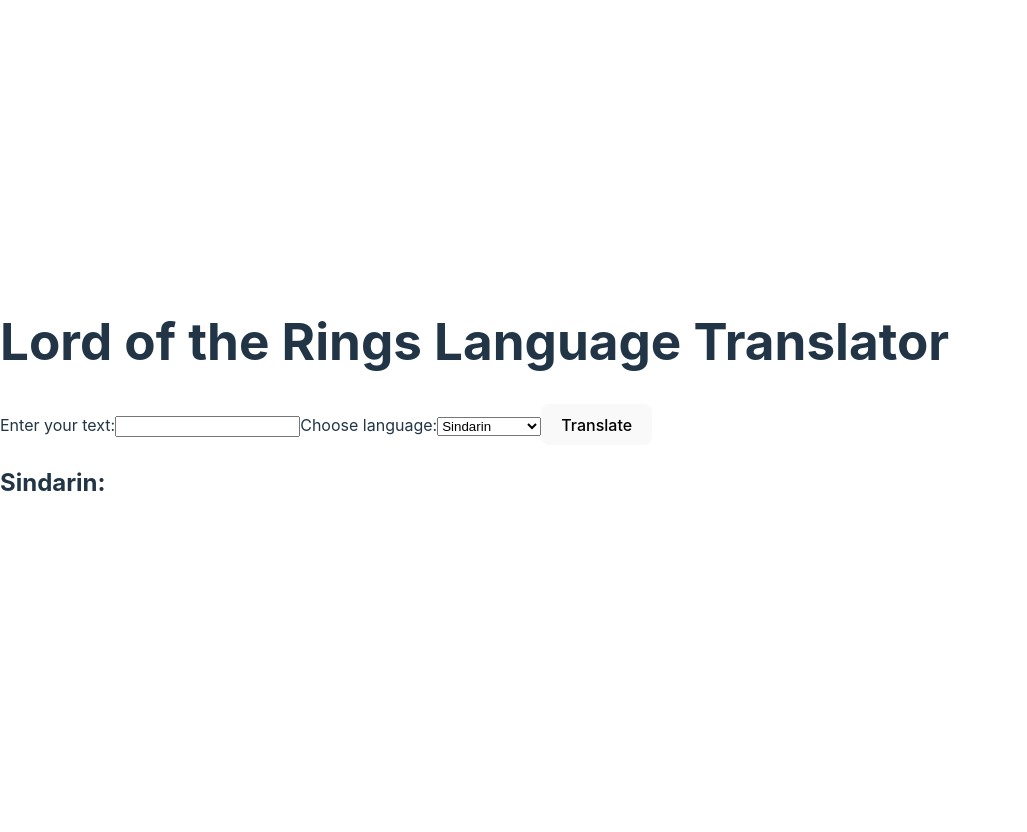
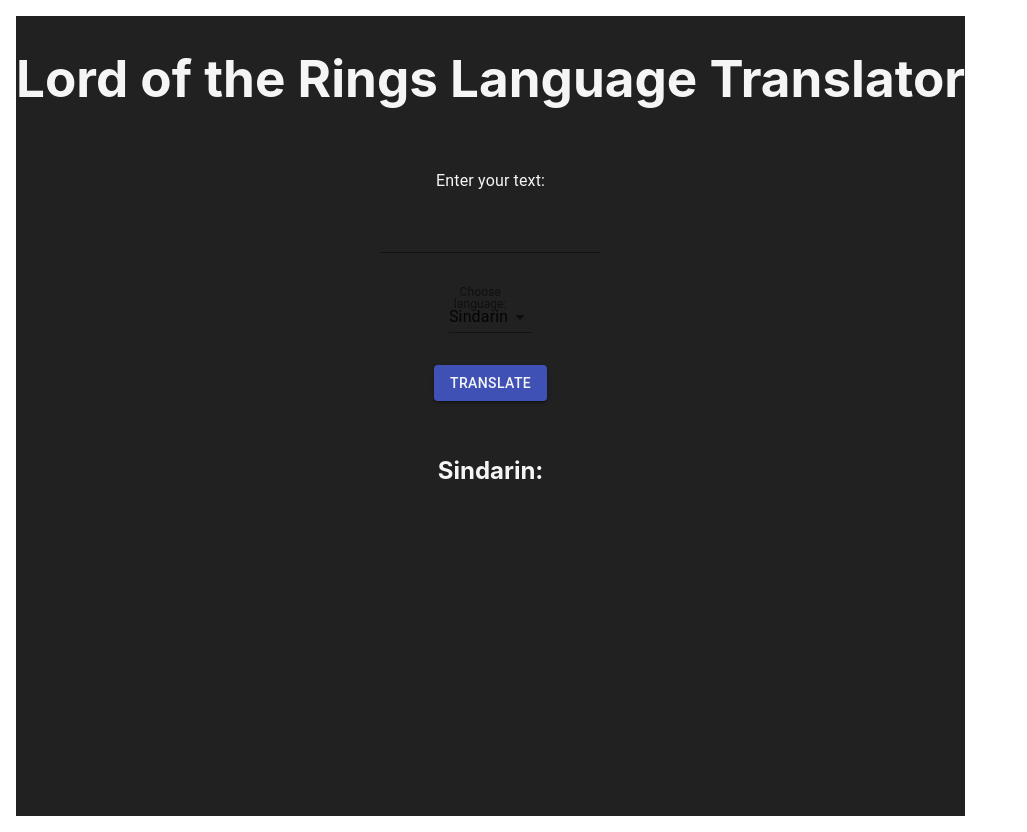
Before and after one commit to milliorn/lord-of-the-rings-language-translator, a React (Vite) app: page / in a window 1280 px wide. Shown: the whole page, without its empty margins (0-1027 px from the left). Before the commit the page ends 800 px from the top, so only its background shows below. Built offline with nearby package versions, Linux system fonts and the light colour scheme.

Commit message:
fixed install. centered text

```diff
--- a/package.json
+++ b/package.json
@@ -9,6 +9,7 @@
     "preview": "vite preview"
   },
   "dependencies": {
+    "@material-ui/core": "^4.12.4",
     "@emotion/react": "^11.11.1",
     "@emotion/styled": "^11.11.0",
     "@mui/material": "^5.14.20",
--- a/src/App.tsx
+++ b/src/App.tsx
@@ -1,53 +1,114 @@
-import React, { useState } from "react";
+import React, { ChangeEvent, FormEvent, useState } from "react";
+
+// Material UI imports
+import Button from "@material-ui/core/Button";
+import FormControl from "@material-ui/core/FormControl";
+import InputLabel from "@material-ui/core/InputLabel";
+import MenuItem from "@material-ui/core/MenuItem";
+import Select from "@material-ui/core/Select";
+import TextField from "@material-ui/core/TextField";
+import { makeStyles } from "@material-ui/core/styles";
 
 const ENDPOINT = "https://api.openai.com/v1/chat/completions";
 
-const TranslationForm: React.FC<{
+const useStyles = makeStyles((theme) => ({
+  root: {
+    alignItems: "center",
+    backgroundColor: theme.palette.grey[900],
+    color: theme.palette.grey[100],
+    display: "flex",
+    flexDirection: "column",
+    height: "100vh",
+    margin: theme.spacing(2),
+    textAlign: "center",
+  },
+  form: {
+    alignItems: "center",
+    display: "flex",
+    flexDirection: "column",
+    margin: theme.spacing(2),
+  },
+  label: {
+    color: theme.palette.grey[100],
+    margin: theme.spacing(2),
+  },
+  input: {
+    color: theme.palette.grey[100],
+    margin: theme.spacing(2),
+    "& label.Mui-focused": {
+      color: theme.palette.grey[100],
+    },
+  },
+  button: {
+    color: theme.palette.grey[100],
+    margin: theme.spacing(2),
+  },
+}));
+
+interface TranslationFormProps {
   onTranslate: (text: string, language: string) => void;
   onLanguageChange: (language: string) => void;
-}> = ({ onTranslate, onLanguageChange }) => {
+}
+
+const TranslationForm: React.FC<TranslationFormProps> = ({
+  onTranslate,
+  onLanguageChange,
+}) => {
+  const classes = useStyles();
   const [inputText, setInputText] = useState("");
   const [selectedLanguage, setSelectedLanguage] = useState("sindarin");
 
-  const handleInputChange = (e: React.ChangeEvent<HTMLInputElement>) => {
+  const handleInputChange = (e: ChangeEvent<HTMLInputElement>) => {
     setInputText(e.target.value);
   };
 
-  const handleLanguageChange = (e: React.ChangeEvent<HTMLSelectElement>) => {
-    const newLanguage = e.target.value;
+  const handleLanguageChange = (e: ChangeEvent<{ value: unknown }>) => {
+    const newLanguage = e.target.value as string;
     setSelectedLanguage(newLanguage);
     onLanguageChange(newLanguage);
   };
 
-  const handleSubmit = (e: React.FormEvent) => {
+  const handleSubmit = (e: FormEvent) => {
     e.preventDefault();
     onTranslate(inputText, selectedLanguage);
   };
 
   return (
-    <form onSubmit={handleSubmit}>
-      <label>
-        Enter your text:
-        <input type="text" value={inputText} onChange={handleInputChange} />
-      </label>
-      <label>
-        Choose language:
-        <select value={selectedLanguage} onChange={handleLanguageChange}>
-          <option value="adunaic">Adûnaic</option>
-          <option value="black-speech">Black Speech</option>
-          <option value="quenya">Quenya</option>
-          <option value="rohirric">Rohirric</option>
-          <option value="sindarin">Sindarin</option>
-          <option value="telerin">Telerin</option>
-          <option value="westron">Westron</option>
-        </select>
-      </label>
-      <button type="submit">Translate</button>
+    <form className={classes.form} onSubmit={handleSubmit}>
+      <InputLabel className={classes.label}>Enter your text:</InputLabel>
+      <TextField
+        className={classes.input}
+        type="text"
+        value={inputText}
+        onChange={handleInputChange}
+      />
+      <FormControl className={classes.input}>
+        <InputLabel>Choose language:</InputLabel>
+        <Select value={selectedLanguage} onChange={handleLanguageChange}>
+          <MenuItem value="adunaic">Adûnaic</MenuItem>
+          <MenuItem value="black-speech">Black Speech</MenuItem>
+          <MenuItem value="quenya">Quenya</MenuItem>
+          <MenuItem value="rohirric">Rohirric</MenuItem>
+          <MenuItem value="sindarin">Sindarin</MenuItem>
+          <MenuItem value="telerin">Telerin</MenuItem>
+          <MenuItem value="westron">Westron</MenuItem>
+        </Select>
+      </FormControl>
+      <Button
+        className={classes.button}
+        type="submit"
+        variant="contained"
+        color="primary"
+      >
+        Translate
+      </Button>
     </form>
   );
 };
 
 const App = () => {
+  const classes = useStyles();
+
   const [translations, setTranslations] = useState<{ [key: string]: string }>({
     sindarin: "",
     quenya: "",
@@ -114,17 +175,15 @@ const App = () => {
   };
 
   return (
-    <div>
+    <div className={classes.root}>
       <h1>Lord of the Rings Language Translator</h1>
       <TranslationForm
         onTranslate={handleTranslate}
         onLanguageChange={handleLanguageChange}
       />
       <div>
-        <h2>
-          {selectedDisplayLanguage}:{" "}
-          <span>{translations[selectedDisplayLanguage.toLowerCase()]}</span>
-        </h2>
+        <h2>{selectedDisplayLanguage}: </h2>
+        <p>{translations[selectedDisplayLanguage.toLowerCase()]}</p>
       </div>
     </div>
   );
```
Also changed, not shown: 1 other file (tests, documents, lock files or other folders).
